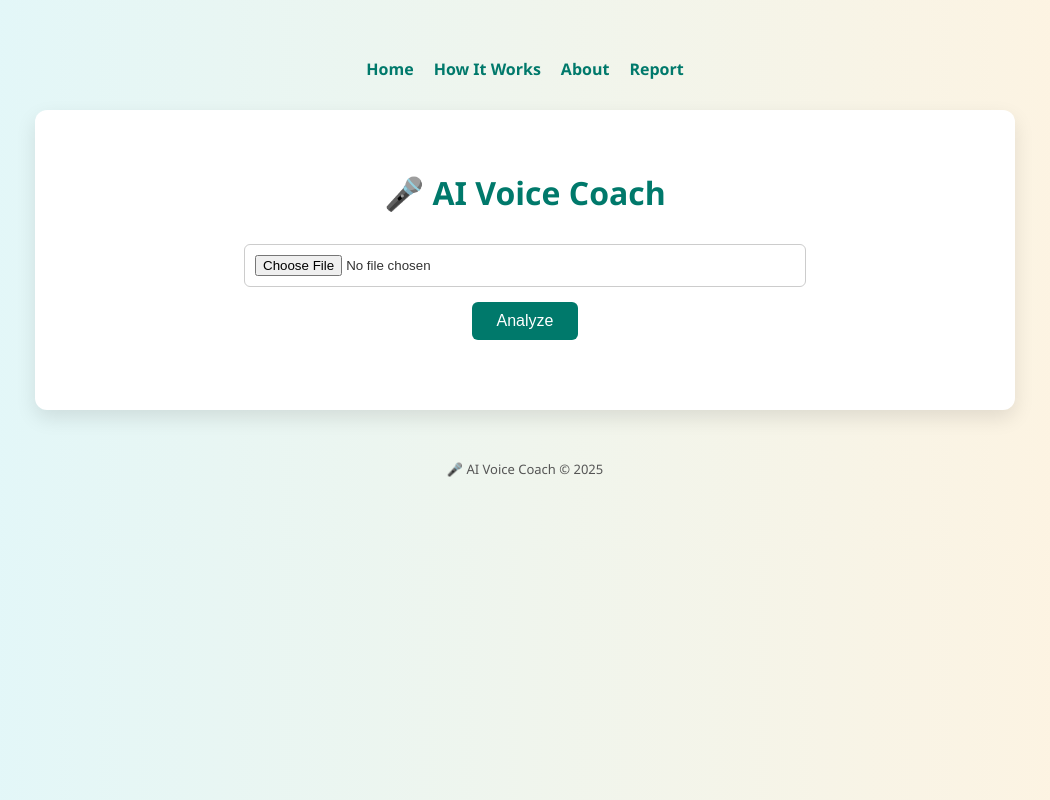
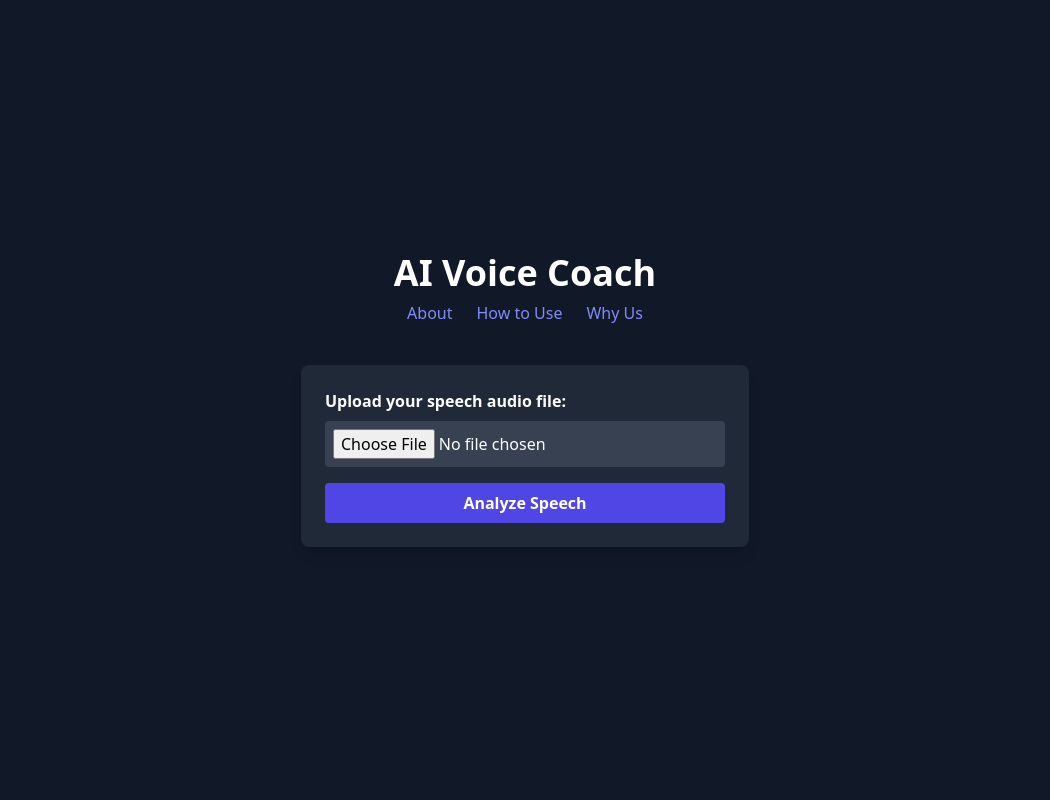
Before and after one commit to suryatejamiriyala4992/ai-voice-coach, a Flask app: page / in a window 1280 px wide. Shown: the whole page, without its empty margins (115-1165 px from the left). Run offline with Flask 3, Linux system fonts and the light colour scheme; some libraries are stand-ins or nearby versions.

Commit message:
Refactor UI: hide report link on other pages, match styling with homepage

```diff
--- a/app.py
+++ b/app.py
@@ -22,8 +22,6 @@ def allowed_file(filename):
 
 @app.route('/', methods=['GET', 'POST'])
 def index():
-    feedback, transcript = None, ""
-
     if request.method == 'POST':
         if 'file' not in request.files:
             flash("No file part")
@@ -39,7 +37,6 @@ def index():
             temp_path = os.path.join(app.config['UPLOAD_FOLDER'], filename)
             file.save(temp_path)
 
-            # ✅ Check if the file actually exists after saving
             print("TEMP FILE EXISTS:", os.path.exists(temp_path))
             if not os.path.exists(temp_path):
                 flash("File could not be saved. Please try again.")
@@ -49,42 +46,47 @@ def index():
             shutil.copy(temp_path, static_path)
 
             try:
-                full_path = os.path.abspath(temp_path)
-                print("ANALYZING FILE PATH:", full_path)  # ✅ Debug print
-                feedback, transcript = analyze_speech(full_path)
+                feedback, transcript, word_freq, filler_count = analyze_speech(temp_path)
                 session['transcript'] = transcript
                 session['feedback'] = feedback
+                session['word_freq'] = word_freq
+                session['filler_count'] = filler_count
                 session['audio_file'] = filename
+
+                # ✅ Redirect to report after analysis
+                return redirect(url_for('report'))
+
             except Exception as e:
                 flash(f"Error analyzing audio: {e}")
                 return redirect(request.url)
         else:
             flash("Invalid file type. Please upload a .wav, .mp3, or .m4a file.")
             return redirect(request.url)
-    else:
-        # ✅ Clear session when refreshing or GET
-        session.pop('transcript', None)
-        session.pop('feedback', None)
-        session.pop('audio_file', None)
 
-    return render_template("index.html", feedback=session.get('feedback'), transcript=session.get('transcript'))
-
-@app.route('/about')
-def about():
-    return render_template("about.html", title="About")
-
-@app.route('/how-it-works')
-def how_it_works():
-    return render_template("how_it_works.html", title="How It Works")
+    return render_template("index.html")
 
 @app.route('/report')
 def report():
     transcript = session.get('transcript')
     feedback = session.get('feedback')
+    word_freq = session.get('word_freq')
+    filler_count = session.get('filler_count')
     if not transcript or not feedback:
         flash("No report available. Please upload a file first.")
         return redirect(url_for('index'))
-    return render_template("report.html", transcript=transcript, feedback=feedback, title="Report")
+    return render_template("report.html", transcript=transcript, feedback=feedback, word_freq=word_freq, filler_count=filler_count)
+
+@app.route('/about')
+def about():
+    return render_template("about.html")
+
+@app.route('/how-it-works')
+def how_it_works():
+    return render_template("how_it_works.html")
+
+@app.route('/why-us')
+def why_us():
+    return render_template("why_us.html")
 
 @app.errorhandler(413)
 def file_too_large(e):
--- a/templates/base.html
+++ b/templates/base.html
@@ -1,40 +1,24 @@
 <!DOCTYPE html>
 <html lang="en">
 <head>
-    <meta charset="UTF-8">
-    <meta name="viewport" content="width=device-width, initial-scale=1.0">
-    <title>AI Voice Coach</title>
-    <link rel="stylesheet" href="{{ url_for('static', filename='style.css') }}">
+  <meta charset="UTF-8">
+  <meta name="viewport" content="width=device-width, initial-scale=1.0">
+  <title>{% block title %}AI Voice Coach{% endblock %}</title>
+  <script src="https://cdn.tailwindcss.com"></script>
+  <link href="https://fonts.googleapis.com/css2?family=Inter:wght@400;600;700&display=swap" rel="stylesheet">
 </head>
-<body>
-    <nav>
-        <a href="/">Home</a>
-        <a href="/how-it-works">How It Works</a>
-        <a href="/about">About</a>
-        <a href="/report">Report</a>
-    </nav>
-
-    <div class="container">
-        {% block content %}{% endblock %}
-    </div>
-
-    <footer class="footer">
-        <p>🎤 AI Voice Coach &copy; 2025</p>
-    </footer>
-
-    {% if session.get('audio_file') %}
-    <div class="player-bar">
-        <audio id="audioPlayer" controls>
-            <source src="{{ url_for('static', filename='uploads/' + session['audio_file']) }}" type="audio/wav">
-            Your browser does not support the audio element.
-        </audio>
-        <div class="controls">
-            <button onclick="document.getElementById('audioPlayer').currentTime -= 5">⏮ Back</button>
-            <button onclick="document.getElementById('audioPlayer').play()">▶ Play</button>
-            <button onclick="document.getElementById('audioPlayer').pause()">⏸ Pause</button>
-            <button onclick="document.getElementById('audioPlayer').currentTime += 5">⏭ Forward</button>
-        </div>
-    </div>
+<body class="bg-gray-900 text-white font-sans min-h-screen">
+  <nav class="flex justify-center gap-6 py-6 text-indigo-400 text-lg">
+    <a href="/" class="hover:underline">Home</a>
+    <a href="/about" class="hover:underline">About</a>
+    <a href="/how-it-works" class="hover:underline">How to Use</a>
+    <a href="/why-us" class="hover:underline">Why Us</a>
+    {% if request.path == '/' and session.get('transcript') and session.get('feedback') %}
+      <a href="/report" class="hover:underline">Report</a>
     {% endif %}
+  </nav>
+  <main>
+    {% block content %}{% endblock %}
+  </main>
 </body>
 </html>
--- a/templates/index.html
+++ b/templates/index.html
@@ -1,33 +1,79 @@
-{% extends "base.html" %}
-{% block content %}
-<h1>🎤 AI Voice Coach</h1>
-<form method="POST" enctype="multipart/form-data">
-    <input type="file" name="file" accept=".wav,.mp3,.m4a" required>
-    <button type="submit">Analyze</button>
-</form>
+<!DOCTYPE html>
+<html lang="en">
 
-{% with messages = get_flashed_messages() %}
-    {% if messages %}
-        <div class="alert">
-            {% for message in messages %}
-                <p>{{ message }}</p>
-            {% endfor %}
-        </div>
-    {% endif %}
-{% endwith %}
+<head>
+  <meta charset="UTF-8" />
+  <meta name="viewport" content="width=device-width, initial-scale=1.0" />
+  <title>AI Voice Coach</title>
+  <script src="https://cdn.tailwindcss.com"></script>
+  <link href="https://fonts.googleapis.com/css2?family=Inter:wght@400;600;700&display=swap" rel="stylesheet">
+  <style>
+    .wave-animation {
+      display: flex;
+      justify-content: center;
+      gap: 5px;
+      margin-top: 20px;
+    }
+    .bar {
+      width: 6px;
+      height: 20px;
+      background-color: #6366f1;
+      animation: pulse 1s infinite ease-in-out;
+    }
+    .bar:nth-child(2) {
+      animation-delay: 0.2s;
+    }
+    .bar:nth-child(3) {
+      animation-delay: 0.4s;
+    }
+    .bar:nth-child(4) {
+      animation-delay: 0.6s;
+    }
+    .bar:nth-child(5) {
+      animation-delay: 0.8s;
+    }
+    @keyframes pulse {
+      0%, 100% { height: 20px; }
+      50% { height: 40px; }
+    }
+  </style>
+</head>
 
-{% if transcript %}
-    <h2>Transcript</h2>
-    <textarea rows="6" readonly>{{ transcript }}</textarea>
-{% endif %}
+<body class="bg-gray-900 text-white font-sans">
+  <div class="min-h-screen flex flex-col items-center justify-center px-4">
+    <header class="text-center mb-10">
+      <h1 class="text-4xl font-bold text-white mb-2">AI Voice Coach</h1>
+      <nav class="flex justify-center gap-6 text-indigo-400">
+        <a href="/about" class="hover:underline">About</a>
+        <a href="/how-it-works" class="hover:underline">How to Use</a>
+        <a href="/why-us" class="hover:underline">Why Us</a>
+        {% if session.get('transcript') and session.get('feedback') %}
 
-{% if feedback %}
-    <h2>Feedback</h2>
-    <ul>
-        {% for item in feedback %}
-            <li>{{ item }}</li>
-        {% endfor %}
-    </ul>
-    <a href="{{ url_for('report') }}">View Full Report</a>
-{% endif %}
-{% endblock %}
+        {% endif %}
+      </nav>
+    </header>
+
+    <form id="speechForm" method="POST" enctype="multipart/form-data" class="bg-gray-800 p-6 rounded-lg shadow-lg w-full max-w-md">
+      <label for="file" class="block mb-2 font-semibold">Upload your speech audio file:</label>
+      <input type="file" name="file" id="file" class="block w-full mb-4 bg-gray-700 text-white p-2 rounded" required>
+      <button type="submit" id="analyzeBtn" class="w-full bg-indigo-600 hover:bg-indigo-700 text-white font-semibold py-2 px-4 rounded">
+        Analyze Speech
+      </button>
+      <div id="waveLoader" class="wave-animation hidden">
+        <div class="bar"></div>
+        <div class="bar"></div>
+        <div class="bar"></div>
+        <div class="bar"></div>
+        <div class="bar"></div>
+      </div>
+    </form>
+  </div>
+
+  <script>
+    document.getElementById("speechForm").addEventListener("submit", function () {
+      document.getElementById("waveLoader").classList.remove("hidden");
+    });
+  </script>
+</body>
+
+</html>
```
Also changed, not shown: analysis.py (+9 -20 lines), templates/about.html (+5 -3 lines), templates/how_it_works.html (+5 -3 lines), templates/report.html (+85 -16 lines), templates/why_us.html (added, +36 -0 lines).
